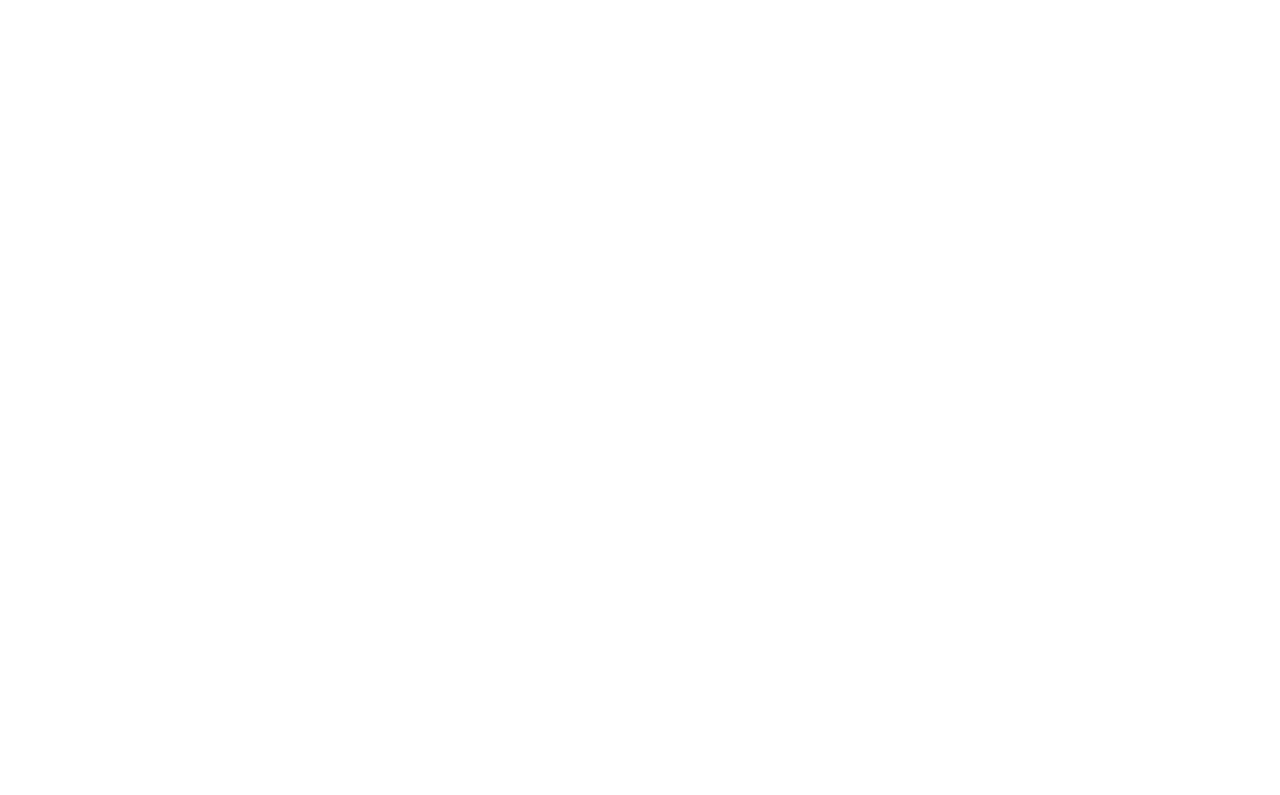
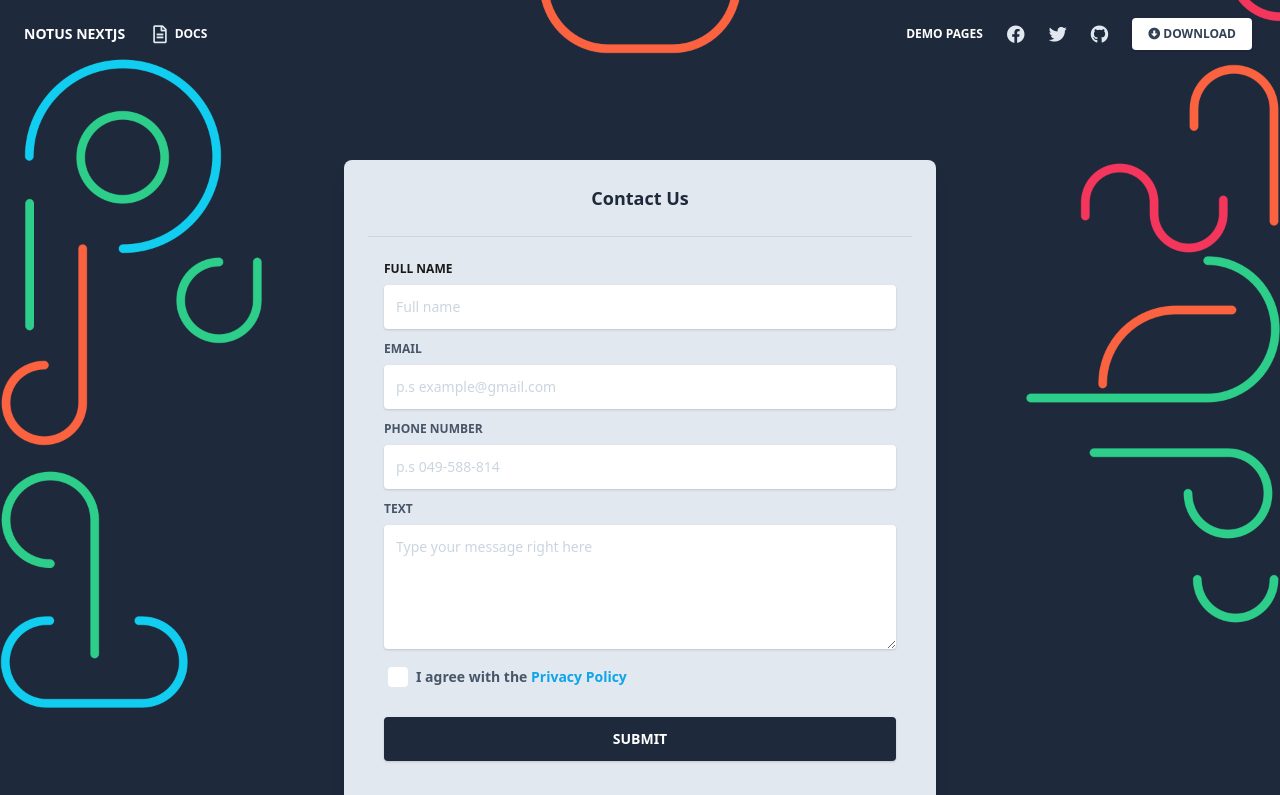
Before and after one commit to codewithaltin/banking-management-web-app, a Next.js app: page /ContactForm in a window 1280 px wide. Before the commit this address had no page. Shown: the top 795 px of the page. Built offline with nearby package versions, Linux system fonts and the light colour scheme.

Commit message:
Contact Form Added

```diff
--- /dev/null
+++ b/pages/ContactForm.js
@@ -0,0 +1,171 @@
+import React from "react";
+import { useForm } from "react-hook-form";
+import { yupResolver } from "@hookform/resolvers/yup";
+import * as yup from "yup";
+
+import Auth from "layouts/Auth.js";
+const phoneReg = /^((\\+[1-9]{1,4}[ \\-]*)|(\\([0-9]{2,3}\\)[ \\-]*)|([0-9]{2,4})[ \\-]*)*?[0-9]{3,4}?[ \\-]*[0-9]{3,4}?$/;
+
+const schema = yup
+  .object()
+  .shape({
+    fullName: yup
+      .string()
+      .required("Full Name is required.")
+      .min(5, "Full name must be longer than 5 characters")
+      .max(50, "Full name must be shorter than 50 characters."),
+    email: yup
+      .string()
+      .email("Please enter a valid e-mail")
+      .required("Email is required."),
+    phoneNumber: yup
+      .string()
+      .required("Phone number is required")
+      .matches(phoneReg, "Phone Number is not valid."),
+    "text-area": yup
+      .string()
+      .required("Some text is required.")
+      .min(5, "Text must be longer than 5 characters")
+  })
+  .required();
+export default function Contact() {
+  const {
+    register,
+    handleSubmit,
+    watch,
+    formState: { errors },
+  } = useForm({ resolver: yupResolver(schema) });
+  const onSubmit = (data) => console.log(data);
+
+  return (
+    <>
+      <div className="container mx-auto px-4 h-full">
+        <div className="flex content-center items-center justify-center h-full">
+          <div className="w-full lg:w-6/12 px-4">
+            <div className="relative flex flex-col min-w-0 break-words w-full mb-6 shadow-lg rounded-lg bg-blueGray-200 border-0">
+              <div className="rounded-t mb-0 px-6 py-6">
+                <div className="text-center mb-3">
+                  <h6 className="text-blueGray-800 text-lg font-bold">
+                    Contact Us
+                  </h6>
+                </div>
+
+                <hr className="mt-6 border-b-1 border-blueGray-300" />
+              </div>
+              <div className="flex-auto px-4 lg:px-10 py-10 pt-0">
+
+                <form onSubmit={handleSubmit(onSubmit)}>
+                  {" "}
+                  <div className="relative w-full mb-3">
+                    <label
+                      className="block uppercase text-blueGray-900 text-xs font-bold mb-2"
+                      htmlFor="grid-password"
+                    >
+                      Full Name
+                    </label>
+                    <input
+                      {...register("fullName")}
+                      className="border-0 px-3 py-3 placeholder-blueGray-300
+                    text-blueGray-900 bg-white rounded text-sm shadow
+                    focus:outline-none focus:ring w-full ease-linear
+                    transition-all duration-150"
+                      placeholder="Full name"
+                    />
+                    <small role="alert" className="text-red-500 ">
+                      {errors.fullName?.message}
+                    </small>
+                  </div>
+                  <div className="relative w-full mb-3">
+                    <label
+                      className="block uppercase text-blueGray-600 text-xs font-bold mb-2"
+                      htmlFor="grid-password"
+                    >
+                      Email
+                    </label>
+                    <input
+                      {...register("email")}
+                      type="email"
+                      className="border-0 px-3 py-3 placeholder-blueGray-300 text-blueGray-600 bg-white rounded text-sm shadow focus:outline-none focus:ring w-full ease-linear transition-all duration-150"
+                      placeholder="p.s example@gmail.com"
+                    />
+                    <small role="alert" className="text-red-500 ">
+                      {errors.email?.message}
+                    </small>
+                  </div>
+                  <div className="relative w-full mb-3">
+                    <label
+                      className="block uppercase text-blueGray-600 text-xs font-bold mb-2"
+                      htmlFor="grid-password"
+                    >
+                      Phone number
+                    </label>
+                    <input
+                      {...register("phoneNumber")}
+                      type="tel"
+                      className="border-0 px-3 py-3 placeholder-blueGray-300 text-blueGray-600 bg-white rounded text-sm shadow focus:outline-none focus:ring w-full ease-linear transition-all duration-150"
+                      placeholder="p.s 049-588-814"
+                    />
+                    <small role="alert" className="text-red-500 ">
+                      {errors.phoneNumber?.message}
+                    </small>
+                  </div>
+                  <div className="relative w-full mb-3">
+                  <label
+                    className="block uppercase text-blueGray-600 text-xs font-bold mb-2"
+                    htmlFor="text-area"
+                  >
+                    Text
+                  </label>
+                  <textarea
+                    {...register("text-area")}
+                    id="text-area"
+                    className="border-0 px-3 py-3 placeholder-blueGray-300 text-blueGray-600 bg-white rounded text-sm shadow focus:outline-none focus:ring w-full ease-linear transition-all duration-150"
+                    placeholder="Type your message right here"
+                    rows="5"
+                    cols="40"
+                  />
+                  <small role="alert" className="text-red-500 ">
+                    {errors["text-area"]?.message}
+                  </small>
+                </div>
+                  <div>
+                    <label className="inline-flex items-center cursor-pointer">
+                      <input
+                        {...register("category")}
+                        id="customCheckLogin"
+                        type="checkbox"
+                        className="form-checkbox border-0 rounded text-blueGray-700 ml-1 w-5 h-5 ease-linear transition-all duration-150"
+                      />
+                      <small role="alert" className="text-red-500 ">
+                        {errors.category?.message}
+                      </small>
+                      <span className="ml-2 text-sm font-semibold text-blueGray-600">
+                        I agree with the{" "}
+                        <a
+                          href="#pablo"
+                          className="text-lightBlue-500"
+                          onClick={(e) => e.preventDefault()}
+                        >
+                          Privacy Policy
+                        </a>
+                      </span>
+                    </label>
+                  </div>
+                  <div className="text-center mt-6">
+                    <input
+                      className="bg-blueGray-800 text-white active:bg-blueGray-600 text-sm font-bold uppercase px-6 py-3 rounded shadow hover:shadow-lg outline-none focus:outline-none mr-1 mb-1 w-full ease-linear transition-all duration-150"
+                      type="submit"
+                      value="Submit"
+                    />
+                  </div>
+                </form>
+              </div>
+            </div>
+          </div>
+        </div>
+      </div>
+    </>
+  );
+}
+
+Contact.layout = Auth;
```
Also changed, not shown: components/Footers/Footer.js (+8 -2 lines).
